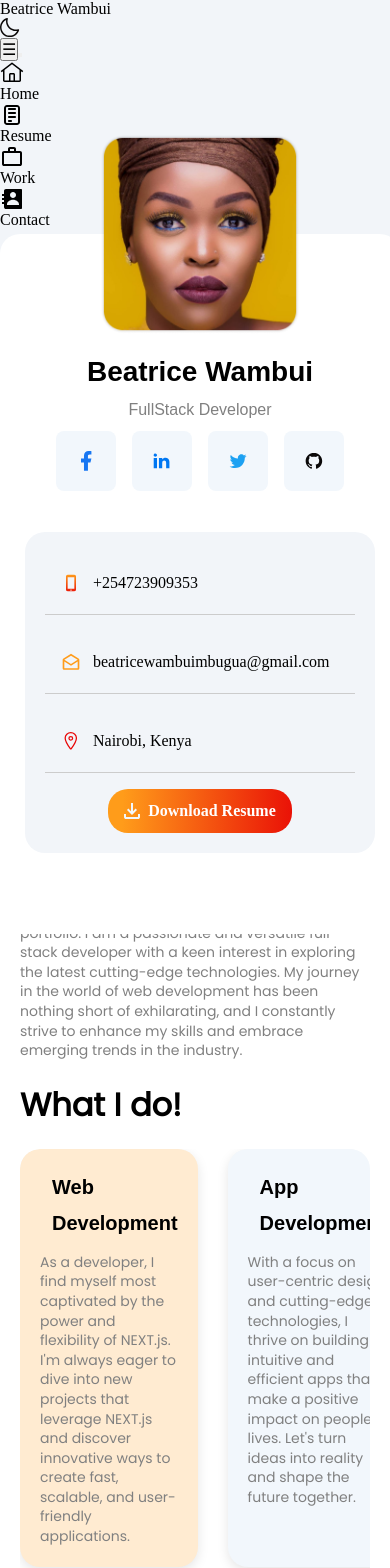
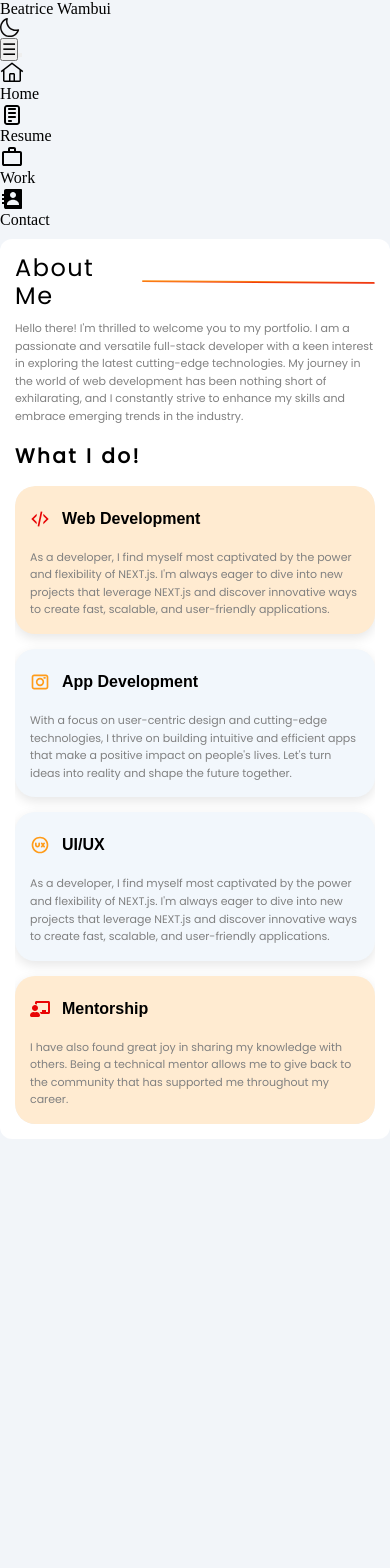
Before and after one commit to korbulak-gulizar/solo-proje-portfolio, a React (Vite) app: page / in a window 390 px wide. Shown: the top 1568 px of the page. After the commit the page ends 1139 px from the top, so only its background shows below. Built offline with nearby package versions, Linux system fonts and the light colour scheme; the HTML template or start-up script is replaced by a standard one.

Commit message:
PO-10/responsive ayarlari yapildi

```diff
--- a/src/about.css
+++ b/src/about.css
@@ -13,12 +13,15 @@
   font-family: var(--font-primary);
   font-size: 40px;
   line-height: 40px;
-  font-weight: 500px;
+  font-weight: 300; /* ✔️ doğru */
+  padding-bottom: 10px;
+  letter-spacing: 2.5px; /* ✔️ harfler arası boşluk */
 }
+
 .aboutMe-container p {
   font-family: var(--font-primary);
-  line-height: 1.4; /* satır aralığını azaltır */
-  font-size: 14px;
+  line-height: 1.8; /* satır aralığını azaltır */
+  font-size: 12px;
 }
 .aboutMe-title {
   display: flex;
@@ -37,6 +40,7 @@
   font-family: var(--font-primary);
   padding-top: 20px;
   padding-bottom: 20px;
+  letter-spacing: 2.5px;
 }
 
 .card-container {
@@ -100,3 +104,71 @@
 .skill-card:hover .card-title svg {
   transform: rotate(360deg);
 }
+/* Tablet görünümü (max 992px) */
+@media (max-width: 992px) {
+  .aboutMe-title {
+    font-size: 32px;
+    line-height: 36px;
+  }
+
+  .what {
+    font-size: 24px;
+  }
+
+  .card-container {
+    grid-template-columns: 1fr; /* Tek sütun */
+    gap: 20px;
+  }
+
+  .card-title h2 {
+    font-size: 18px;
+  }
+
+  .card-title svg {
+    width: 24px;
+    height: 24px;
+  }
+}
+
+/* Mobil görünüm (max 576px) */
+@media (max-width: 576px) {
+  .aboutMe-container {
+    padding: 15px;
+    border-radius: 12px;
+  }
+
+  .aboutMe-title {
+    font-size: 24px;
+    line-height: 28px;
+    letter-spacing: 1.5px;
+  }
+
+  .aboutMe-container p {
+    font-size: 11px;
+    line-height: 1.6;
+  }
+
+  .what {
+    font-size: 20px;
+    padding-top: 15px;
+    padding-bottom: 15px;
+  }
+
+  .card-container {
+    grid-template-columns: 1fr; /* Tek sütun */
+    gap: 15px;
+  }
+
+  .skill-card {
+    padding: 15px;
+  }
+
+  .card-title h2 {
+    font-size: 16px;
+  }
+
+  .card-title svg {
+    width: 20px;
+    height: 20px;
+  }
+}
--- a/src/sections/AboutMe.jsx
+++ b/src/sections/AboutMe.jsx
@@ -34,30 +34,30 @@ shape the future together.`,
     },
     {
       icon: <Designing />,
-      title: "Web Development",
+      title: "UI/UX",
       description: `As a developer, I find myself most captivated by the power and flexibility of
 NEXT.js. I'm always eager to dive into new
 projects that leverage NEXT.js and
 discover innovative ways to create fast,
 scalable, and user-friendly applications.`,
-      bigColor: "#FFEBD1",
+      bigColor: "#F2F7FC",
     },
     {
       icon: <Mentorship />,
-      title: "Web Development",
-      description: `As a developer, I find myself most captivated by the power and flexibility of
-NEXT.js. I'm always eager to dive into new
-projects that leverage NEXT.js and
-discover innovative ways to create fast,
-scalable, and user-friendly applications.`,
-      bigColor: "##F2F7FC",
+      title: "Mentorship",
+      description: `I have also found great joy in sharing my
+knowledge with others. Being a technical
+mentor allows me to give back to the
+community that has supported me
+throughout my career. `,
+      bigColor: "#FFEBD1",
     },
   ];
 
   return (
     <div className="aboutMe-container">
       <h2 className="aboutMe-title">
-        AboutMe
+        About Me
         <Line />
       </h2>
       <p>
@@ -70,8 +70,9 @@ scalable, and user-friendly applications.`,
       </p>
       <h3 className="what">What I do!</h3>
       <div className="card-container">
-        {skills.map((skill) => (
+        {skills.map((skill, index) => (
           <SkillCard
+            key={index}
             icon={skill?.icon}
             title={skill.title}
             description={skill.description}
--- a/src/sidebar.css
+++ b/src/sidebar.css
@@ -20,7 +20,7 @@
 
 .portre-image {
   position: absolute;
-  top: -100px; /* Yukarı taşır */
+  top: -120px; /* Yukarı taşır */
   left: 50%;
   transform: translateX(-50%);
   z-index: 2;
@@ -128,6 +128,8 @@ p {
 }
 
 .contact-icon {
+  font-family: "Raleway", sans-serif;
+  font-size: 14px;
   display: flex;
   flex-direction: row;
   flex-direction: row;
@@ -181,8 +183,18 @@ p {
   height: 44px;
   max-width: 185px;
   height: 44px;
+  font-family: "Raleway", sans-serif;
+  font-size: 12px;
 }
 
 .download-btn:hover {
   background: linear-gradient(to right, #ff6a4d, #fd9c6b);
 }
+@media (max-width: 768px) {
+  .sidebar,
+  .portre-container,
+  .social-icons,
+  .contact-info {
+    display: none !important;
+  }
+}
```
